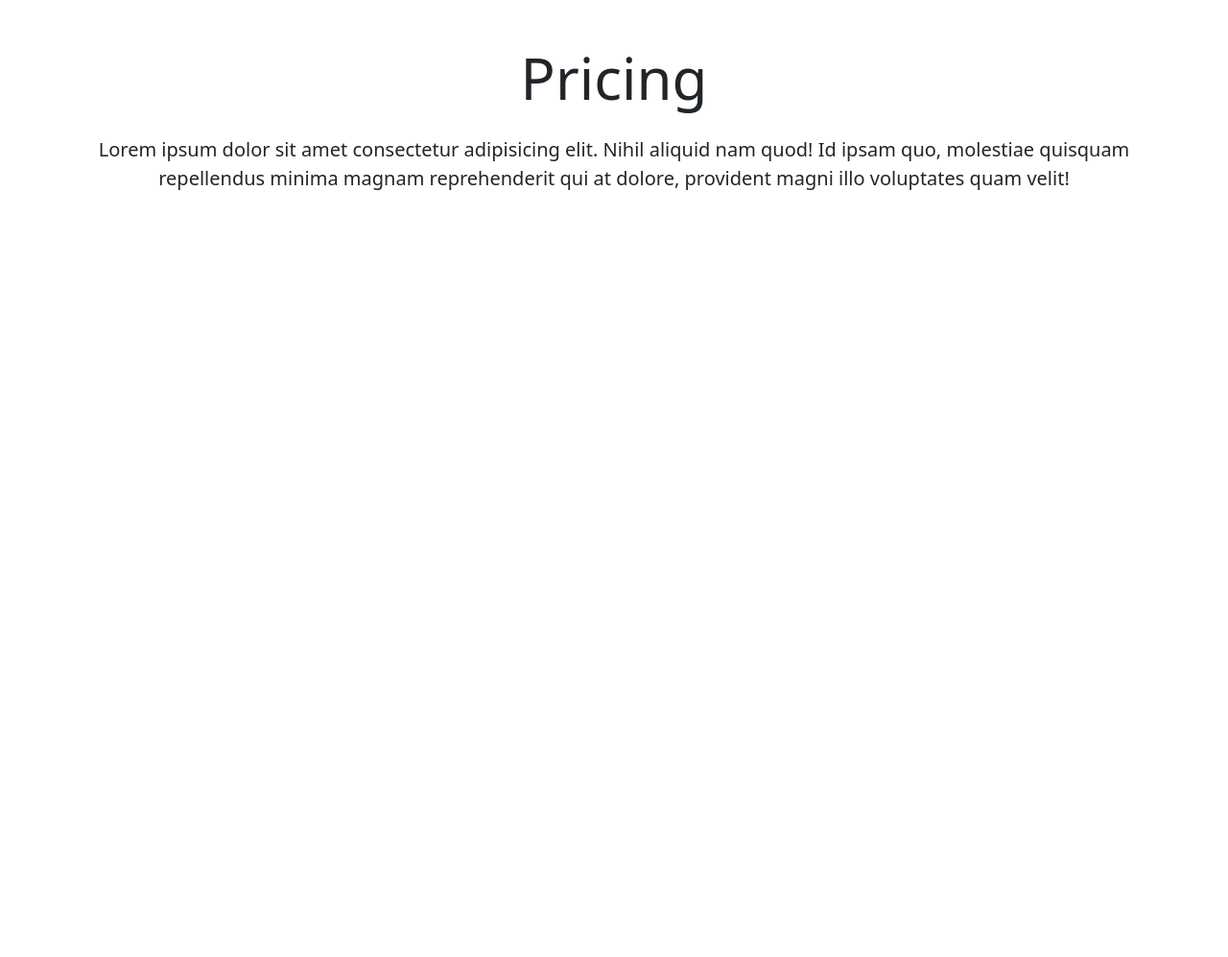
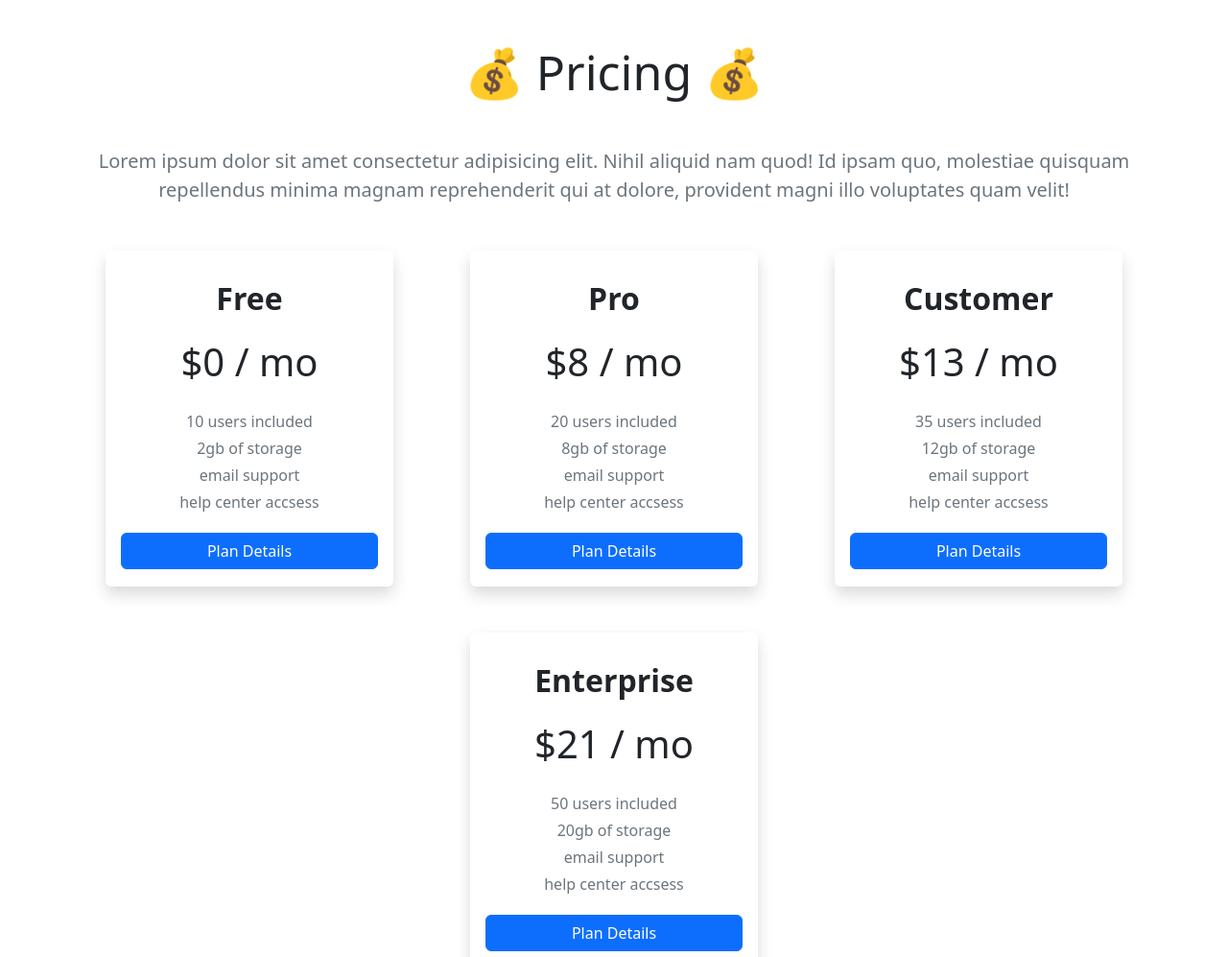
Before and after one commit to Canertsz/todo-app-design, a plain HTML site: page index.html in a window 1280 px wide. Shown: the part 1803-2800 px from the top of the page at 96% size. Before the commit the page ends 2068 px from the top, so only its background shows below. Drawn offline with nearby package versions, Linux system fonts and the light colour scheme.

Commit message:
pricing done

```diff
--- a/index.html
+++ b/index.html
@@ -72,7 +72,7 @@
           alt="" class="img-fluid" width="500px">
         </div>
         <div class="col text-center text-lg-start mt-4">
-          <span class="fw-semibold fs-2">Smart Design for complicated daily routine!</span>
+          <span class="fw-semibold fs-2"> 👨‍💻 Smart Design for complicated daily routine!</span>
           <p class="mt-3">Separate your works to smaller pieces with colors
             Lorem ipsum dolor sit amet consectetur adipisicing elit. Necessitatibus, natus.
           </p>
@@ -84,7 +84,7 @@
       </div>
       <div class="row row-cols-1 row-cols-lg-2 align-items-center">
         <div class="col text-center text-lg-start order-1 order-lg-0 mt-4">
-          <span class="fw-semibold fs-2">Let the Calendar do it for you.</span>
+          <span class="fw-semibold fs-2">📅 Let the Calendar do it for you.</span>
           <p class="mt-3">Separate your works to smaller pieces with colors
             Lorem, ipsum dolor sit amet consectetur adipisicing elit. Totam excepturi, magnam accusamus laborum cupiditate voluptate!
           </p>
@@ -106,7 +106,7 @@
           alt="" class="img-fluid" width="500px">
         </div>
         <div class="col text-center text-lg-start mt-4">
-          <span class="fw-semibold fs-2">AI is ready for you</span>
+          <span class="fw-semibold fs-2">🤖 AI is ready for you</span>
           <p class="mt-3">Now AI (Artifical Intelligence) Lorem ipsum dolor sit amet consectetur adipisicing elit. Repellendus, illum iste eaque eos aspernatur optio enim aliquam non rem, asperiores maxime cupiditate. Nulla, tempore obcaecati.</p>
           <div class="d-flex align-items-center justify-content-center justify-content-lg-start">
             <a href="#" class="text-decoration-none">See Feature</a>
@@ -117,16 +117,63 @@
     </div>
   </div>
   <!--Pricing-->
-  <div class="container-fluid">
+  <div class="pricing container-fluid">
     <div class="container text-center my-5">
-      <h1 class="" style="font-size: 60px;">Pricing</h1>
-      <p class="fw-semibol mt-4 fs-5">
+      <h1 class="my-5" style="font-size: 50px;">💰 Pricing 💰</h1>
+      <p class="fw-semibol mt-4 fs-5 text-secondary">
         Lorem ipsum dolor sit amet consectetur adipisicing elit. Nihil aliquid nam quod! Id ipsam quo, molestiae quisquam repellendus minima magnam reprehenderit qui at dolore, provident magni illo voluptates quam velit!
       </p>
-      <div class="container">
-        <div class="row">
-          <div class="col">
-
+      <div class="row mt-5">
+        <div class="changesize col d-flex align-items-center justify-content-center">
+          <div class="box d-flex flex-column justify-content-around shadow p-3 mb-5 bg-body rounded" style="width: 300px; height: 350px;">
+            <div class="title py-2 fs-2 fw-semibold">Free</div>
+            <div class="price fs-1 pb-3">$0 / mo</div>
+            <div class="includes d-flex flex-column pb-3 gap-1">
+              <span class="text-secondary">10 users included</span>
+              <span class="text-secondary">2gb of storage</span>
+              <span class="text-secondary">email support</span>
+              <span class="text-secondary">help center accsess</span>
+            </div>
+            <div class="btn btn-primary">Plan Details</div>
+          </div>
+        </div>
+        <div class="col d-flex align-items-center justify-content-center">
+          <div class="box d-flex flex-column justify-content-around shadow p-3 mb-5 bg-body rounded" style="width: 300px; height: 350px;">
+            <div class="title py-2 fs-2 fw-semibold">Pro</div>
+            <div class="price fs-1 pb-3">$8 / mo</div>
+            <div class="includes d-flex flex-column pb-3 gap-1">
+              <span class="text-secondary">20 users included</span>
+              <span class="text-secondary">8gb of storage</span>
+              <span class="text-secondary">email support</span>
+              <span class="text-secondary">help center accsess</span>
+            </div>
+            <div class="btn btn-primary">Plan Details</div>
+          </div>
+        </div>
+        <div class="col d-flex align-items-center justify-content-center">
+          <div class="box d-flex flex-column justify-content-around shadow p-3 mb-5 bg-body rounded" style="width: 300px; height: 350px;">
+            <div class="title py-2 fs-2 fw-semibold">Customer</div>
+            <div class="price fs-1 pb-3">$13 / mo</div>
+            <div class="includes d-flex flex-column pb-3 gap-1">
+              <span class="text-secondary">35 users included</span>
+              <span class="text-secondary">12gb of storage</span>
+              <span class="text-secondary">email support</span>
+              <span class="text-secondary">help center accsess</span>
+            </div>
+            <div class="btn btn-primary">Plan Details</div>
+          </div>
+        </div>
+        <div class="col d-flex align-items-center justify-content-center">
+          <div class="box d-flex flex-column justify-content-around shadow p-3 mb-5 bg-body rounded" style="width: 300px; height: 350px;">
+            <div class="title py-2 fs-2 fw-semibold">Enterprise</div>
+            <div class="price fs-1 pb-3">$21 / mo</div>
+            <div class="includes d-flex flex-column pb-3 gap-1">
+              <span class="text-secondary">50 users included</span>
+              <span class="text-secondary">20gb of storage</span>
+              <span class="text-secondary">email support</span>
+              <span class="text-secondary">help center accsess</span>
+            </div>
+            <div class="btn btn-primary">Plan Details</div>
           </div>
         </div>
       </div>
--- a/style.css
+++ b/style.css
@@ -15,6 +15,16 @@
     filter: grayscale(100%);
 }
 
+.box {
+    transition: .3s;
+    cursor: pointer;
+}
+
+.box:hover {
+    transform: scale(1.05);
+    box-shadow: 0 10px 20px rgba(0,0,0,.12), 0 4px 8px rgba(0,0,0,.06);
+}
+
 /* tablets */
 @media(max-width: 768px) {
 
@@ -25,4 +35,8 @@
     .showcase .container h1 {
         font-size: 50px;
     }
+
+    .pricing .changesize {
+        width: 400px;
+    }
 }
```
